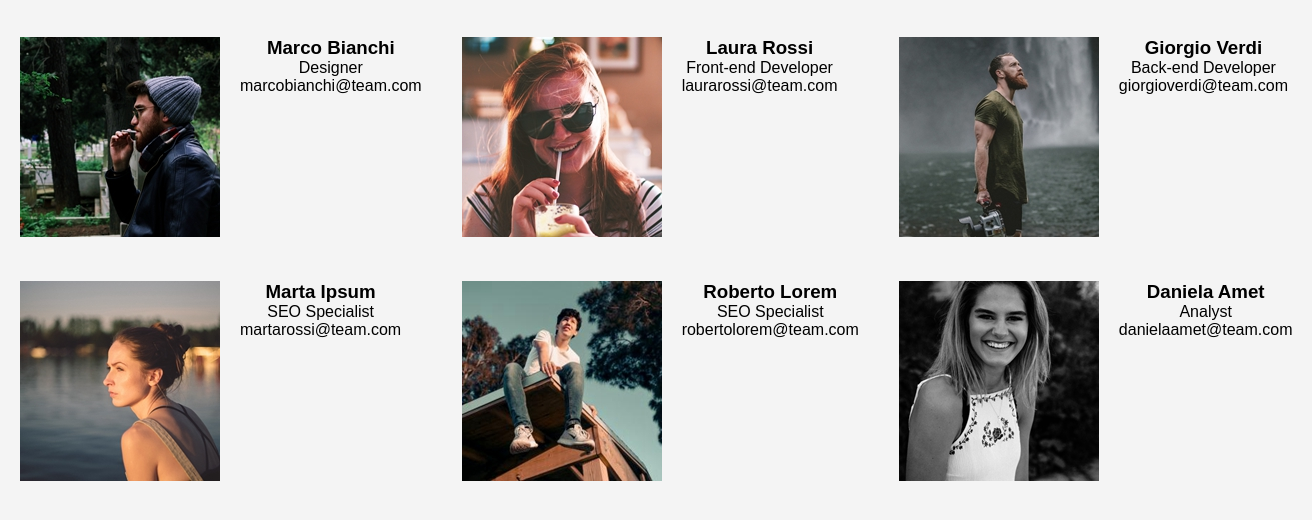
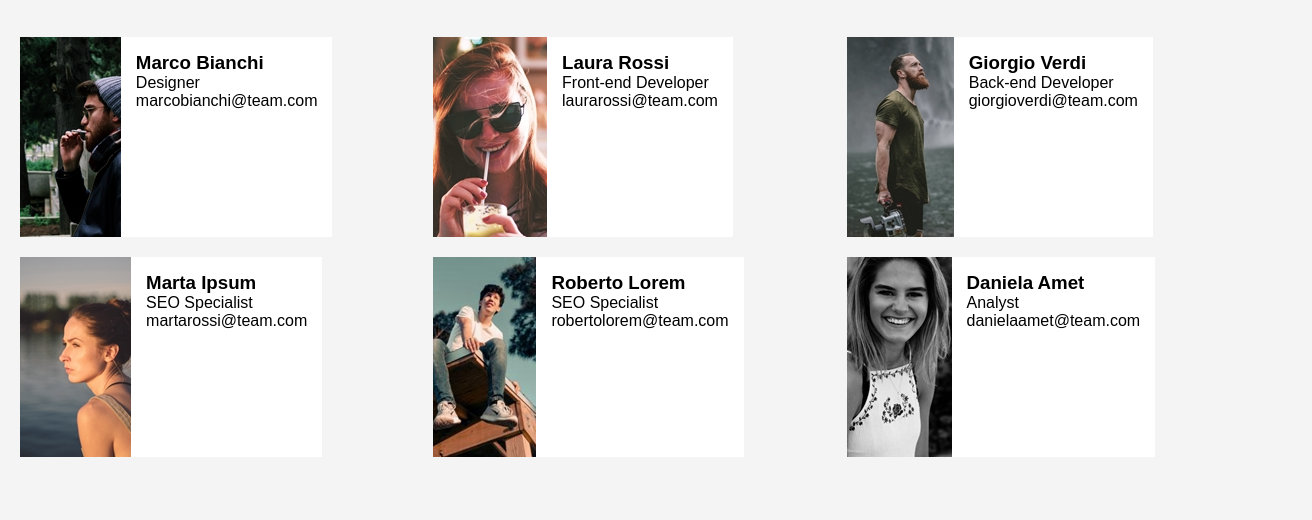
Before and after one commit to nicolo-canevari/js-our-team, a plain HTML site: page index.html in a window 1280 px wide. Shown: the part 96-616 px from the top of the page, 1312 px wide, since content can reach past the window. Drawn offline with Linux system fonts and the light colour scheme.

Commit message:
[FEAT] CSS: aggiunta bozza img-container e text-container

```diff
--- a/CSS/style.css
+++ b/CSS/style.css
@@ -17,13 +17,39 @@ body {
 }
 
 /* contenitore delle card */
-
 .team-container {
 
+    display: flex;
     display: grid;
     grid-template-columns: repeat(3, 1fr);
-    grid-gap: 20px;
     justify-items: center;
     margin-top: 20px;
 
 }
+
+/* contenitore immagine */
+.img-container {
+
+    width: 100%;
+    height: 200px;
+    overflow: hidden;
+
+}
+
+/* regole img */
+.img-container img {
+
+    width: 100%;
+    height: 100%;
+    object-fit: cover;
+
+}
+
+/* regole testo */
+.text-container {
+
+    text-align: start;
+    padding: 15px;
+    background-color: #fff;
+
+}
```
